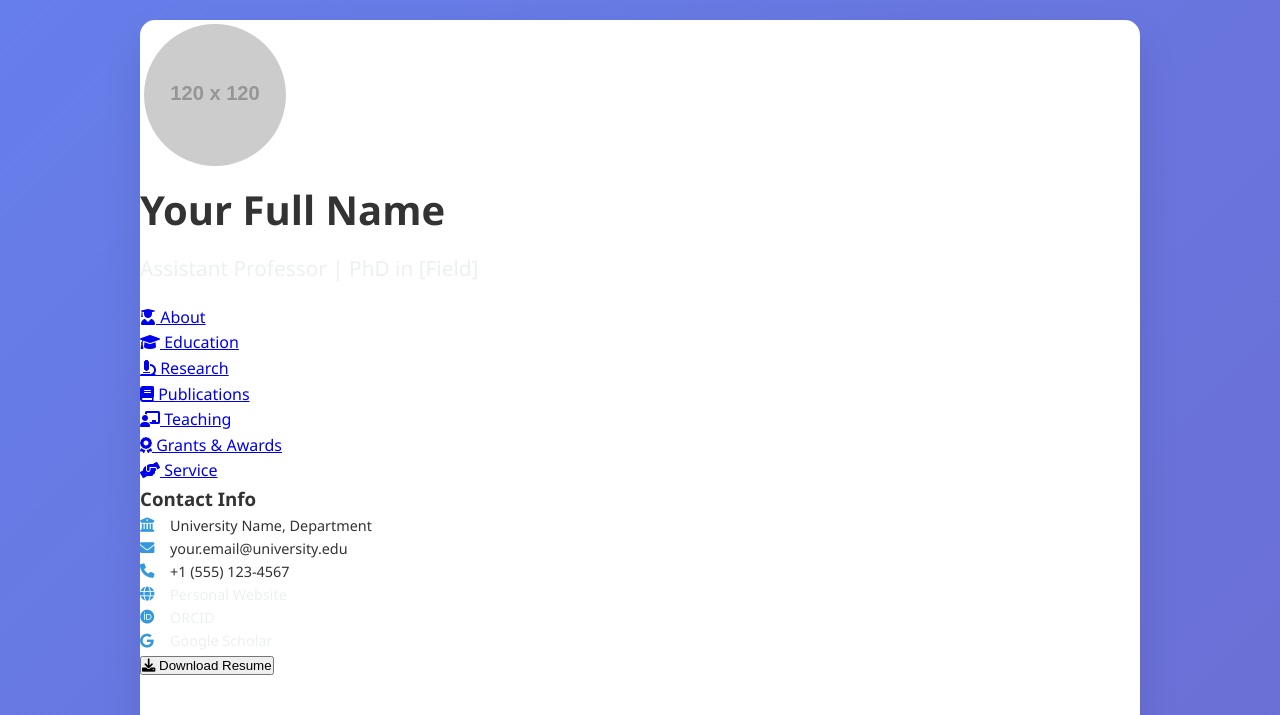
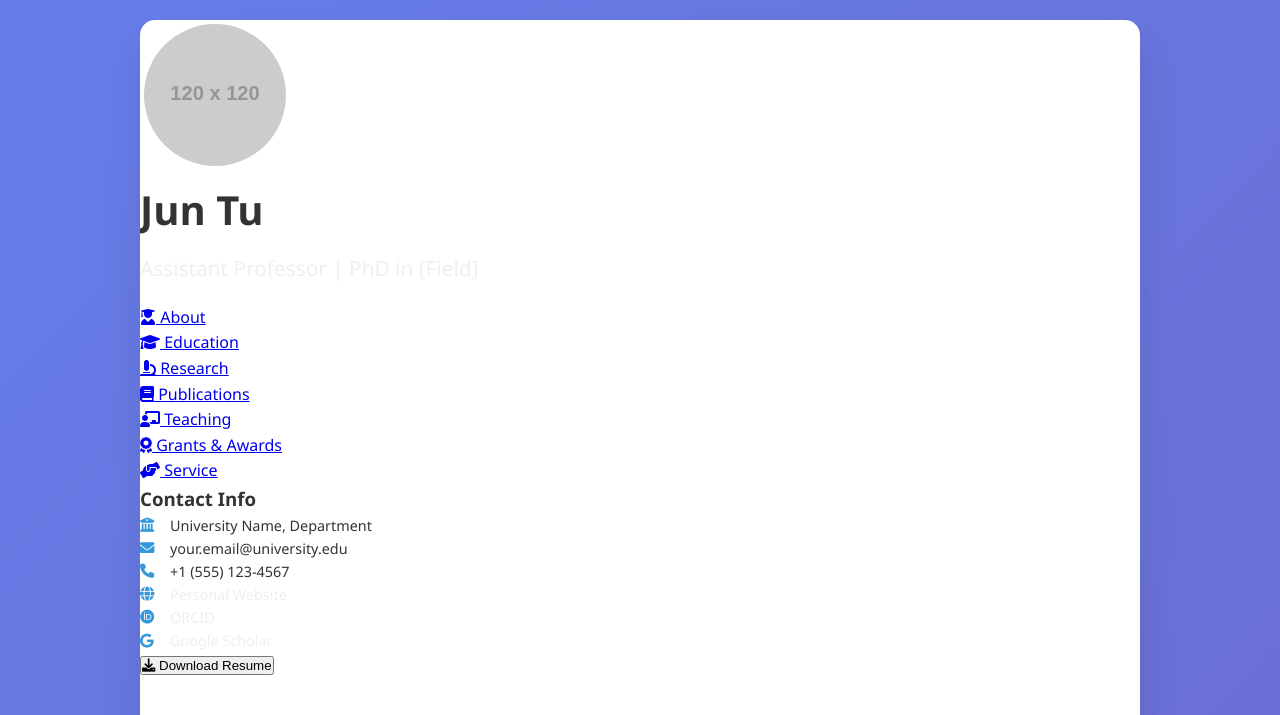
Before and after one commit to TyrQueen/online_cv, a plain HTML site: page index.html in a window 1280 px wide. Shown: the top 715 px of the page. Drawn offline with Linux system fonts and the light colour scheme; placeholder pictures from the web are drawn by us.

Commit message:
update resume

```diff
--- a/index.html
+++ b/index.html
@@ -15,7 +15,7 @@
                 <div class="profile-image">
                     <img src="https://via.placeholder.com/120" alt="Profile Picture" id="profile-img">
                 </div>
-                <h1 class="name">Your Full Name</h1>
+                <h1 class="name">Jun Tu</h1>
                 <h2 class="title">Assistant Professor | PhD in [Field]</h2>
             </div>
 
```
